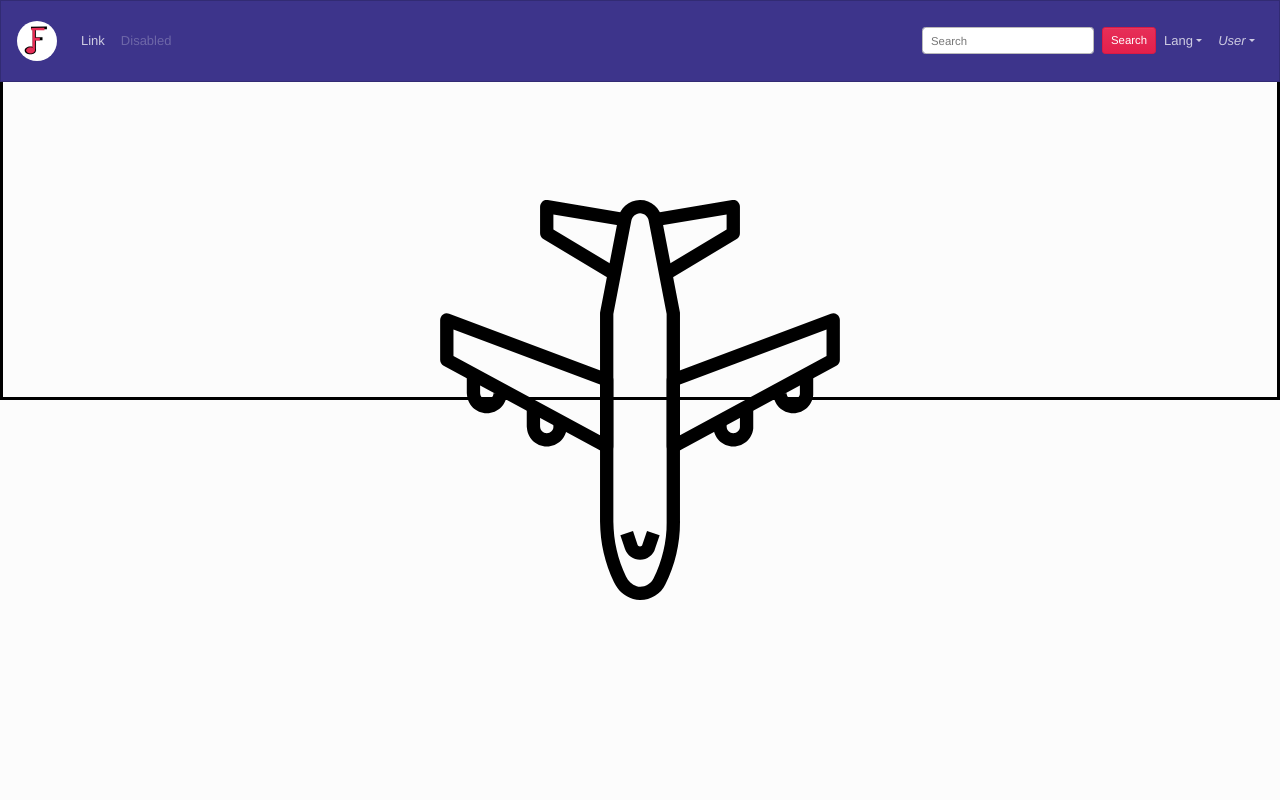
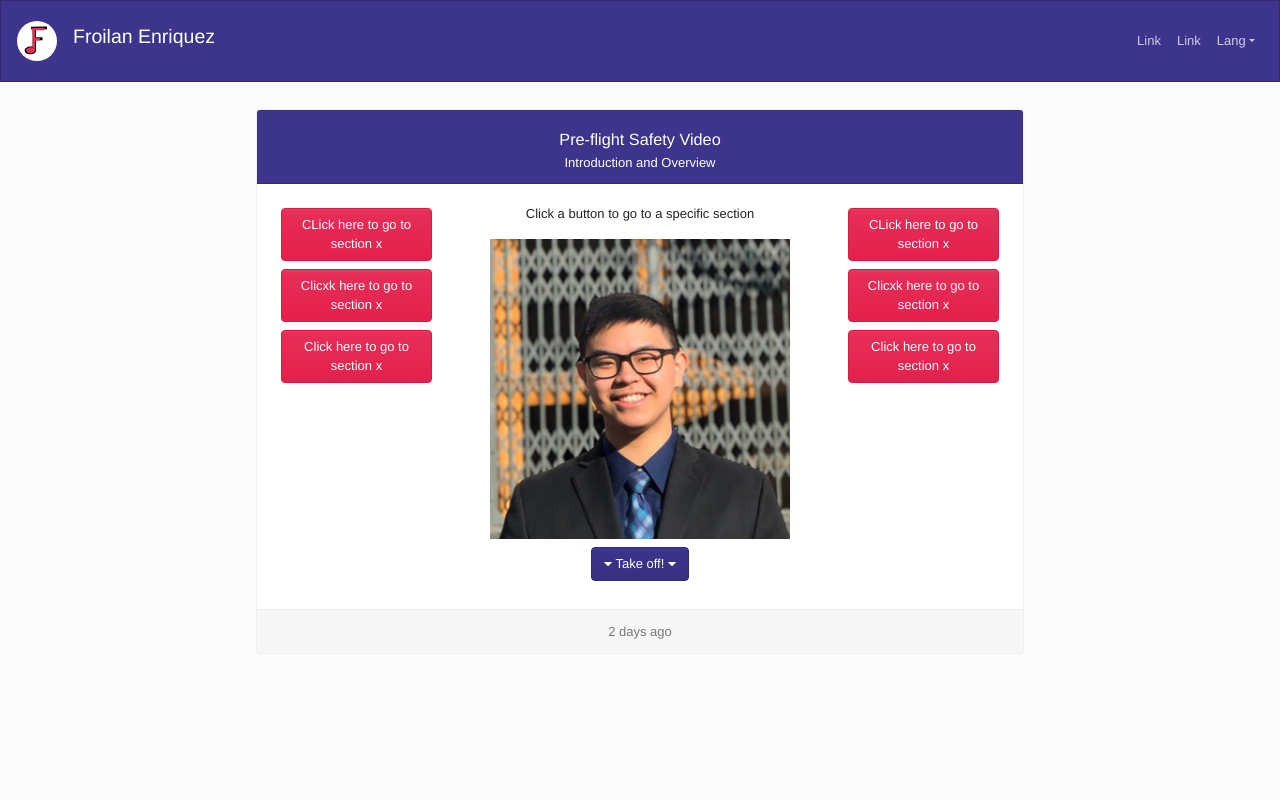
Before and after one commit to froilanenriquez3/FroilanEnriquezDWEC, a Vue app in the folder portfolio/froilan-portfolio/: page / in a window 1280 px wide. Shown: the top 800 px of the page. Built offline with nearby package versions, Linux system fonts and the light colour scheme.

Commit message:
mock up for video section

```diff
--- a/portfolio/froilan-portfolio/src/App.vue
+++ b/portfolio/froilan-portfolio/src/App.vue
@@ -12,11 +12,9 @@
 
 <script>
 // import HelloWorld from "./components/HelloWorld.vue";
-
-import Navbar from "./components/Navbar.vue";
 // import Card from "./components/Card.vue";
 import LandingPage from "./components/pages/LandingPage";
-
+import Navbar from "./components/Navbar.vue";
 
 export default {
   name: "App",
@@ -28,6 +26,9 @@ export default {
 </script>
 
 <style>
+html{
+  scroll-behavior: smooth;
+}
 #app {
   font-family: Avenir, Helvetica, Arial, sans-serif;
   -webkit-font-smoothing: antialiased;
@@ -35,6 +36,7 @@ export default {
   text-align: center;
   /* color: #2c3e50; */
   /* margin-top: 60px; */
+
 }
 
 
--- a/portfolio/froilan-portfolio/src/components/Navbar.vue
+++ b/portfolio/froilan-portfolio/src/components/Navbar.vue
@@ -1,48 +1,31 @@
 <template>
-    <b-navbar toggleable="lg" type="dark" variant="primary" class="fixed-top">
+    <b-navbar toggleable="lg" type="dark" variant="primary" class="fixed-top" >
       <b-navbar-brand href="#">
         <div class="bg-white rounded-circle" height="60">
           <img src="../assets/img/logo.svg" alt="" height="40" />
         </div>
       </b-navbar-brand>
+      <h4 class="text-white">Froilan Enriquez</h4>
 
       <b-navbar-toggle target="nav-collapse"></b-navbar-toggle>
 
       <b-collapse id="nav-collapse" is-nav>
-        <b-navbar-nav>
-          <b-nav-item href="#">Link</b-nav-item>
-          <b-nav-item href="#" disabled>Disabled</b-nav-item>
-        </b-navbar-nav>
 
         <!-- Right aligned nav items -->
         <b-navbar-nav class="ml-auto">
-          <b-nav-form>
-            <b-form-input
-              size="sm"
-              class="mr-sm-2"
-              placeholder="Search"
-            ></b-form-input>
-            <b-button size="sm" class="my-2 my-sm-0" type="submit"
-              >Search</b-button
-            >
-          </b-nav-form>
+
+          <b-navbar-nav>
+          <b-nav-item href="#">Link</b-nav-item>
+          <b-nav-item href="#">Link</b-nav-item>
+        </b-navbar-nav>
 
           <b-nav-item-dropdown text="Lang" right>
             <b-dropdown-item href="#">EN</b-dropdown-item>
             <b-dropdown-item href="#">ES</b-dropdown-item>
-            <b-dropdown-item href="#">RU</b-dropdown-item>
-            <b-dropdown-item href="#">FA</b-dropdown-item>
           </b-nav-item-dropdown>
 
-          <b-nav-item-dropdown right>
-            <!-- Using 'button-content' slot -->
-            <template #button-content>
-              <em>User</em>
-            </template>
-            <b-dropdown-item href="#">Profile</b-dropdown-item>
-            <b-dropdown-item href="#">Sign Out</b-dropdown-item>
-          </b-nav-item-dropdown>
         </b-navbar-nav>
+
       </b-collapse>
     </b-navbar>
 </template>
@@ -56,7 +39,5 @@ export default {
 </script>
 
 <style scoped>
-b-navbar {
-  position: sticky;
-}
+
 </style>
--- /dev/null
+++ b/portfolio/froilan-portfolio/src/components/SafetyVideo.vue
@@ -0,0 +1,51 @@
+<template>
+  <div class="card " id="safetyVideo">
+    <div class="card-header bg-primary text-white">
+      <h5 class="card-title mt-2">Pre-flight Safety Video</h5>
+      <h6 class="card-subtitle">Introduction and Overview</h6>
+    </div>
+
+    <div class="card-body row">
+      <div class="col-md-3">
+          <button class="btn btn-secondary m-1">CLick here to go to section x</button>
+          <button class="btn btn-secondary m-1">Clicxk here to go to section x</button>
+          <button class="btn btn-secondary m-1">Click here to go to section x</button>
+      </div>
+      <div class="col-md-6">
+        <p class="card-text">Click a button to go to a specific section</p>
+        <img src="../assets/img/froilan.jpeg" alt="" height=300>
+
+        <button class="btn btn-primary m-2" @click="scrollDown()">
+          <font-awesome-icon icon="caret-down" />
+          Take off!
+          <font-awesome-icon icon="caret-down" />
+        </button>
+
+      </div>
+      <div class="col-md-3">
+         <button class="btn btn-secondary m-1">CLick here to go to section x</button>
+          <button class="btn btn-secondary m-1">Clicxk here to go to section x</button>
+          <button class="btn btn-secondary m-1">Click here to go to section x</button>
+      </div>
+    </div>
+    <div class="card-footer text-muted">2 days ago</div>
+  </div>
+</template>
+<script>
+export default {
+  setup() {},
+  methods: {
+    scrollDown() {
+      document.getElementById("markerOne").scrollIntoView(true, {
+          behavior: "smooth",
+      });
+    },
+  },
+};
+</script>
+<style scoped>
+#safetyVideo {
+  width: 60vw;
+  margin: 1%;
+}
+</style>
--- a/portfolio/froilan-portfolio/src/components/pages/LandingPage.vue
+++ b/portfolio/froilan-portfolio/src/components/pages/LandingPage.vue
@@ -1,18 +1,14 @@
 <template>
   <div id="landingPage">
-    <img src="../../assets/img/plane.svg" alt="" id="plane" />
+    <!-- <img src="../../assets/img/plane.svg" alt="" id="plane" /> -->
     <main>
-        <section></section>
-        <section></section>
-        <section></section>
-        <section></section>
-        <section></section>
-        <section></section>
+      <SafetyVideo />
 
-
+      <section id="markerOne">
+      </section>
     </main>
 
-    <footer>
+    <footer id="footer">
       <div>
         Icons made by <a href="" title="monkik">monkik</a> from
         <a href="https://www.flaticon.com/" title="Flaticon"
@@ -23,32 +19,34 @@
   </div>
 </template>
 <script>
+import SafetyVideo from "../SafetyVideo.vue";
 export default {
   setup() {},
+  components: {
+    SafetyVideo,
+  },
 };
 </script>
 <style scoped>
-#landingPage {
-  display: grid;
-  grid-row: 5fr 1fr;
-}
 main {
   display: flex;
+  justify-content: center;
   flex-wrap: wrap;
-  height: 1000vh;
-}
-section {
-    width: 100%;
-    height: 5%;
-  border: solid black;
+  margin-top: 12vh;
 }
 #plane {
-
   position: fixed;
   height: 50vh;
   left: 50%;
   top: 50%;
   transform: translate(-50%, -50%) scale(-1, -1);
+}
+section {
+  height: 80vh;
+  margin: 1%;
+}
 
+#markerOne {
+ width: 100vw;
 }
 </style>
```
Also changed, not shown: portfolio/froilan-portfolio/src/assets/img/froilan.jpeg (added), 1 other file (tests, documents, lock files or other folders).
